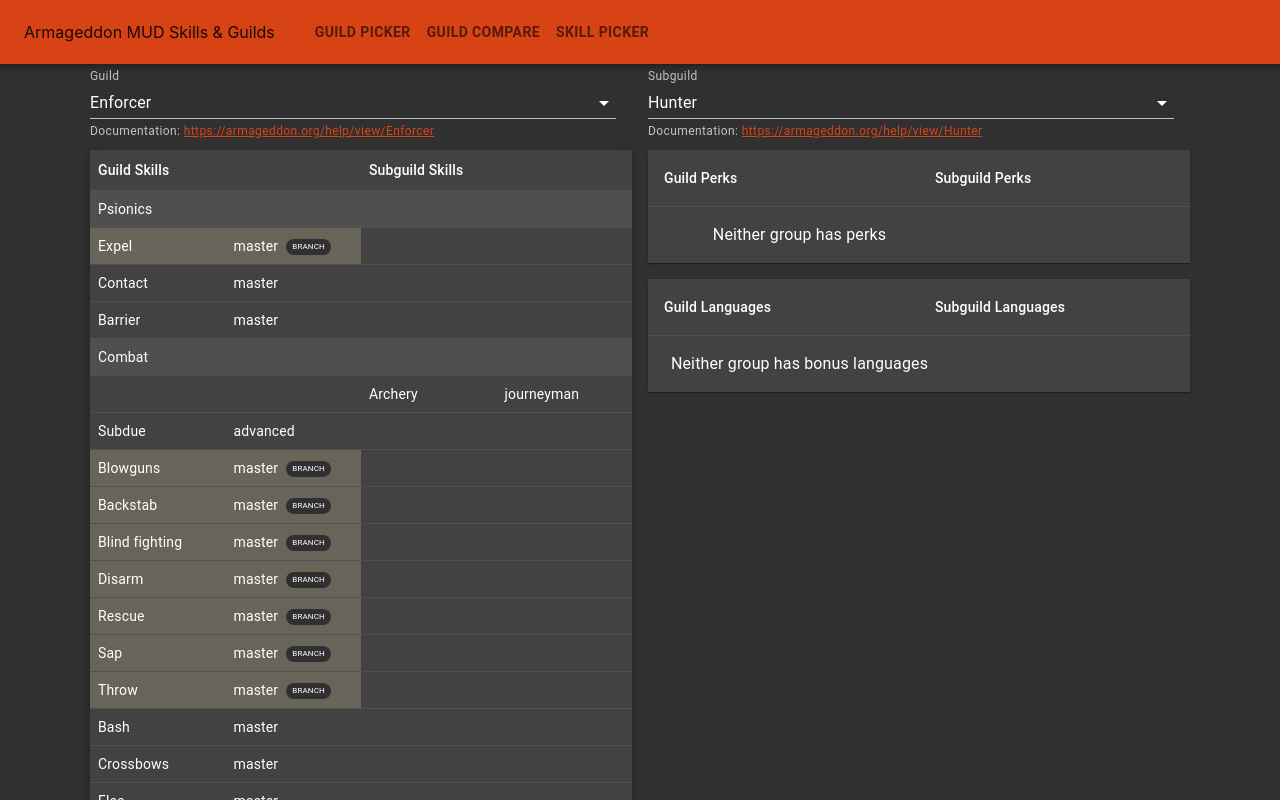
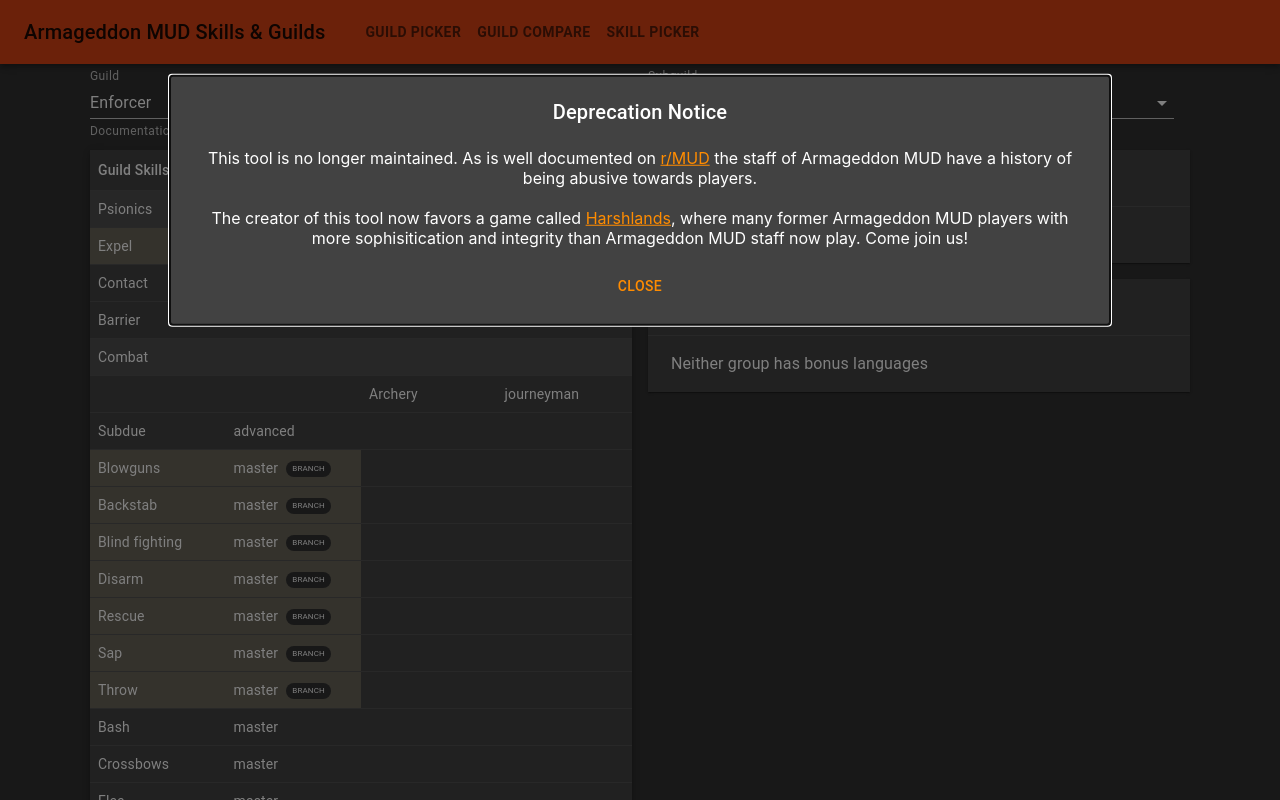
Before and after one commit to tristeArmageddon/arma-guild-picker, a React (Create React App) app: page /arma-guild-picker/guild-picker in a window 1280 px wide. Shown: the top 800 px of the page. Built offline with nearby package versions, Linux system fonts and the light colour scheme.

Commit message:
Add deprecation notice modal.

```diff
--- a/src/App.jsx
+++ b/src/App.jsx
@@ -5,9 +5,9 @@
 import GuildPicker from './components/GuildPicker'
 import GuildCompare from './components/GuildCompare'
 import SkillPicker from './components/SkillPicker'
-import { MuiThemeProvider, createMuiTheme } from '@material-ui/core/styles';
+import { MuiThemeProvider, createTheme } from '@material-ui/core/styles';
 import themeOverrides from './theme.js';
-const theme = createMuiTheme(themeOverrides);
+const theme = createTheme(themeOverrides);
 
 function App() {
   return (
--- a/src/components/GuildCompare.jsx
+++ b/src/components/GuildCompare.jsx
@@ -90,7 +90,7 @@
     };
     return (
       <>
-        <Grid container justify="center" spacing={16} className={classes.container}>
+        <Grid container justifyContent="center" spacing={16} className={classes.container}>
           <Grid item xs={12} sm={6}>
             <FormHelperText>Guild 1</FormHelperText>
             <FormControl className={classes.formControl}>
@@ -153,7 +153,7 @@
             </FormControl>
           </Grid>
         </Grid>
-        <Grid container justify="center" spacing={16} className={classes.container}>
+        <Grid container justifyContent="center" spacing={16} className={classes.container}>
           <Grid item xs={12} lg={6}>
             <SkillCompareTable
               {...tableConfig}
--- a/src/components/GuildPicker.jsx
+++ b/src/components/GuildPicker.jsx
@@ -90,7 +90,7 @@
     };
     return (
       <>
-        <Grid container justify="center" spacing={2} className={classes.container}>
+        <Grid container justifyContent="center" spacing={2} className={classes.container}>
           <Grid item xs={12} sm={6}>
             <FormHelperText>Guild</FormHelperText>
             <FormControl className={classes.formControl}>
@@ -153,7 +153,7 @@
             </FormControl>
           </Grid>
         </Grid>
-        <Grid container justify="center" spacing={2} className={classes.container}>
+        <Grid container justifyContent="center" spacing={2} className={classes.container}>
           <Grid item xs={12} lg={6}>
             <SkillCompareTable
               {...tableConfig}
--- a/src/components/Layout.jsx
+++ b/src/components/Layout.jsx
@@ -2,6 +2,11 @@
 import { withStyles } from '@material-ui/core/styles';
 import NavBar from './NavBar'
 import Grid from '@material-ui/core/Grid';
+import Paper from '@material-ui/core/Paper';
+import Button from '@material-ui/core/Button';
+import Typography from '@material-ui/core/Typography';
+import Modal from '@material-ui/core/Modal';
+import { Link } from "react-router-dom";
 
 const styles = (theme) => ({
   layout: {
@@ -13,6 +18,27 @@
       maxWidth: 1100,
       margin: '0 auto'
     }
+  },
+  modalBody:{
+    textAlign: 'center',
+    position: 'absolute !important',
+    top: 200,
+    left: '50%',
+    transform: 'translate(-50%, -50%)',
+    width: '80%',
+    maxWidth: 900,
+    minWidth: 200,
+    padding: 20,
+    bgcolor: 'background.paper',
+    border: '2px solid #ff',
+    boxShadow: 24,
+    p: 4,
+  },
+  bodyText: {
+    size: '1rem'
+  },
+  bodyLink: {
+    color: 'darkOrange'
   }
 });
 const Layout = ({
@@ -20,7 +46,39 @@
   children,
   classes,
 }) => {
+  const [open, setOpen] = React.useState(true);
+  const handleOpen = () => setOpen(true);
+  const handleClose = () => setOpen(false);
+
   return(
+    <div>
+    <Modal
+        open={open}
+        onClose={handleClose}
+        aria-labelledby="modal-modal-title"
+        aria-describedby="modal-modal-description"
+      >
+        <Paper square className={classes.modalBody}>
+          <Typography id="modal-modal-title" variant="h6">
+            Deprecation Notice
+          </Typography>
+          <br/>
+          <Typography id="modal-modal-description" variant="body" className={classes.bodyText}>
+            This tool is no longer maintained. As is well documented on
+            {' '}<Link className={classes.bodyLink} to="https://reddit.com/r/MUD">r/MUD</Link> the staff
+            of Armageddon MUD have a history of being abusive towards players.
+            <br/><br/>
+            The creator of this tool now favors a game called
+            {' '}<Link className={classes.bodyLink} to="https://harshlands.net">Harshlands</Link>, where
+            many former Armageddon MUD players with more sophisitication
+            and integrity than Armageddon MUD staff now play. Come join us!
+          </Typography>
+          <br/><br/>
+          <div>
+        <Button className={classes.bodyLink} onClick={handleClose}>Close</Button>
+          </div>
+        </Paper>
+      </Modal>
     <Grid container className={classes.layout}>
       <Grid item xs={12}>
         <NavBar />
@@ -31,6 +89,7 @@
         </div>
       </Grid>
     </Grid>
+    </div>
   )
 }
 export default withStyles(styles)(Layout);
--- a/src/components/NavBar.jsx
+++ b/src/components/NavBar.jsx
@@ -112,7 +112,7 @@
         <div className={classes.appBarContainer}>
           <IconButton
             className={classes.menuButton}
-            hidden-lg={true}
+            hidden-lg="true"
             color="inherit"
             aria-label="open drawer"
             edge="end"
@@ -121,7 +121,7 @@
             <MenuIcon />
           </IconButton>
           <Toolbar className={classes.appBar}>
-            <Typography className={classes.appTitle} variant="title" color="inherit">
+            <Typography className={classes.appTitle} variant="h6" color="inherit">
               Armageddon MUD Skills & Guilds
             </Typography>
             <div className={classes.horizontalNavLinks}>
--- a/src/components/SkillPicker.jsx
+++ b/src/components/SkillPicker.jsx
@@ -129,7 +129,7 @@
       selectedSkills,
     } = this.state;
     return (
-      <Grid container justify="center" spacing={2} className={classes.container}>
+      <Grid container justifyContent="center" spacing={2} className={classes.container}>
         <Grid item xs={12} sm={6}>
           <Paper square>
             <Grid container>
@@ -174,7 +174,7 @@
               {' '}
               <span className={classes.selectedCount}>(Click to View in Guild Picker)</span>
             </Typography>
-            <Grid container justify="center" spacing={2} className={classes.container}>
+            <Grid container justifyContent="center" spacing={2} className={classes.container}>
               {this.findGuildsForSkills().map(guildCombination => (
                 <Grid item xs={12} sm={6} className={classes.guildOption}>
                   <Link to={guildCombination.linkTo} className={classes.guildOptionLink}>
```
Also changed, not shown: 2 other files (tests, documents, lock files or other folders).
